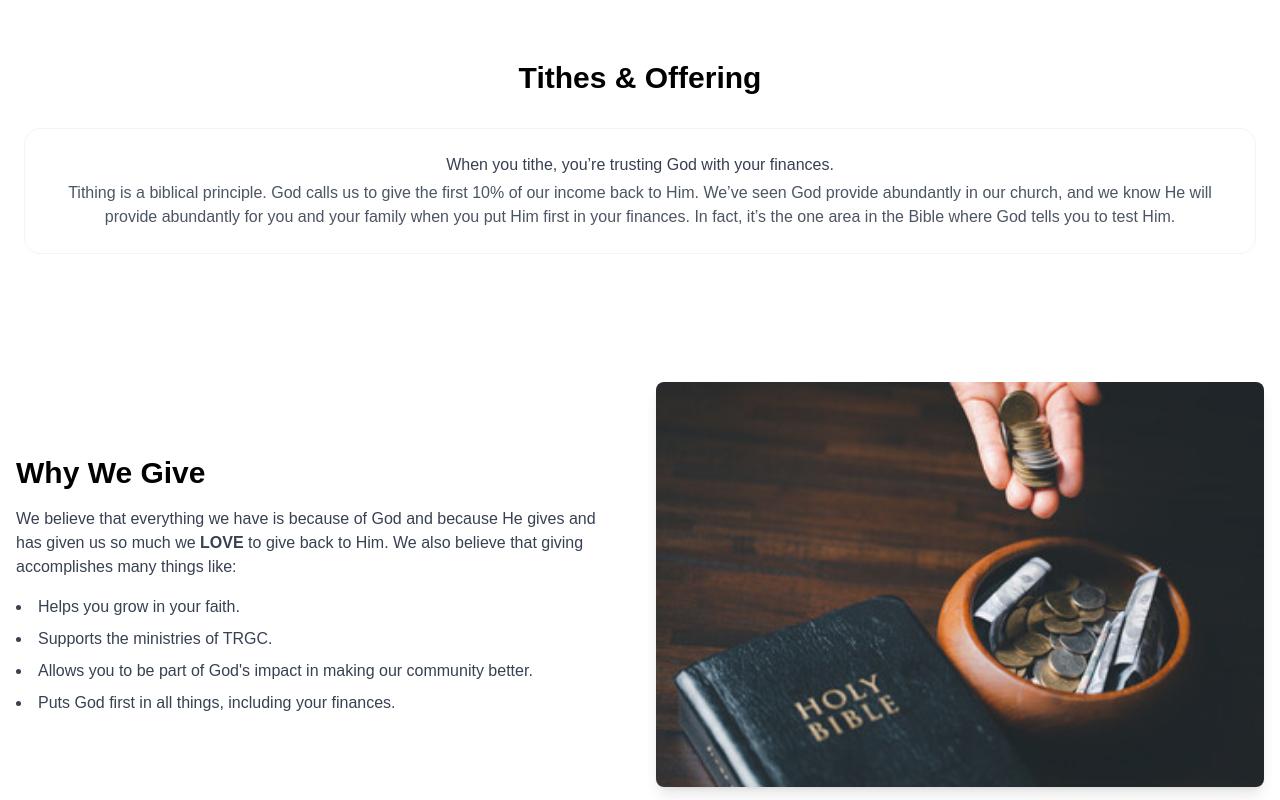
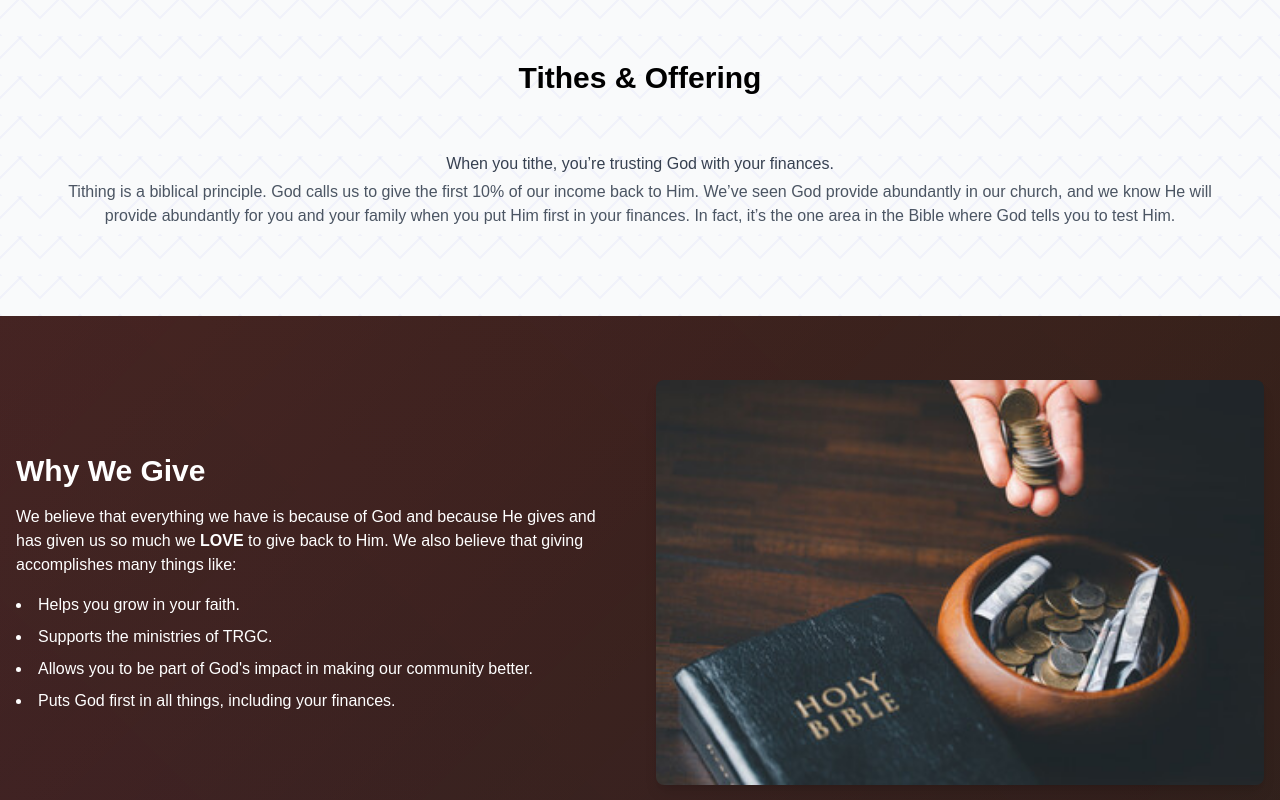
Before and after one commit to Je-ric/TRGC-Website, a React (Create React App) app: page /give in a window 1280 px wide. Shown: the part 460-1260 px from the top of the page. Built offline with nearby package versions, Linux system fonts and the light colour scheme.

Commit message:
Add DiagonalGrid and VolcanicEmber components; enhance Give page layout

```diff
--- /dev/null
+++ b/src/Components/ui/DiagonalGrid.js
@@ -0,0 +1,21 @@
+export default function DiagonalGrid({ children, className = '' }) {
+  return (
+    <div className={`relative w-full bg-gray-50 ${className}`}>
+      {/* Modern Diagonal Grid */}
+      <div
+        className="absolute inset-0 z-0 pointer-events-none"
+        style={{
+          backgroundImage: `
+            repeating-linear-gradient(45deg, rgba(99, 102, 241, 0.05) 0, rgba(99, 102, 241, 0.05) 2px, transparent 2px, transparent 40px),
+            repeating-linear-gradient(-45deg, rgba(99, 102, 241, 0.05) 0, rgba(99, 102, 241, 0.05) 2px, transparent 2px, transparent 40px)
+          `,
+          backgroundSize: "40px 40px",
+          filter: "blur(0.5px)",
+        }}
+      />
+      <div className="relative z-10">
+        {children}
+      </div>
+    </div>
+  );
+}
--- /dev/null
+++ b/src/Components/ui/VolcanicEmber.js
@@ -0,0 +1,20 @@
+export default function VolcanicEmber({ children, className = '' }) {
+  return (
+    <div className={`relative w-full ${className}`}>
+      {/* Modern Ember Gradient */}
+      <div
+        className="absolute inset-0 z-0"
+        style={{
+          background: `
+            linear-gradient(135deg, rgba(255, 99, 72, 0.15), rgba(255, 159, 67, 0.05)),
+            linear-gradient(45deg, rgba(87, 24, 69, 0.15), rgba(153, 27, 27, 0.08)),
+            #1c1917
+          `
+        }}
+      />
+      <div className="relative z-10">
+        {children}
+      </div>
+    </div>
+  );
+}
--- a/src/pages/give.js
+++ b/src/pages/give.js
@@ -3,6 +3,8 @@ import ParallaxSection from "../Components/ParallaxSection";
 import giveImage1 from "../assets/img/Give-1.jpg";
 import giveImage2 from "../assets/img/Give-2.jpg";
 import giveImage3 from "../assets/img/Give-3.jpg";
+import DiagonalGrid from '../Components/ui/DiagonalGrid';
+import VolcanicEmber from '../Components/ui/VolcanicEmber';
 import { Wallet, Landmark, Smartphone, HandCoins } from "lucide-react";
 
 export default function Give() {
@@ -14,13 +16,14 @@ export default function Give() {
         image={giveImage3}
       />
 
+      <DiagonalGrid>
         <section className="max-w-7xl mx-auto px-6 py-16">
           <h2 className="text-3xl font-semibold mb-8 text-center">Tithes & Offering</h2>
 
           <div className="flex flex-col md:flex-row justify-center items-start gap-6 md:gap-8 lg:gap-10 flex-wrap">
 
             {/* Tithes */}
-          <div className="flex-1 min-w-[250px] p-6 rounded-2xl bg-white border border-gray-100 text-center">
+            <div className="flex-1 min-w-[250px] p-6 rounded-2xl text-center">
 
               <div className="space-y-1 text-gray-700">
                 <p className="font-medium">When you tithe, you’re trusting God with your finances.</p>
@@ -30,46 +33,23 @@ export default function Give() {
               </div>
             </div>
 
-          {/* Offering */}
-          {/* <div className="flex-1 min-w-[250px] p-6 rounded-2xl bg-white border border-gray-100 text-center">
-      <div className="flex flex-col items-center gap-3 mb-4">
-        <div className="p-3 rounded-full bg-green-50">
-
-          <svg className="w-7 h-7 text-green-600" fill="currentColor" viewBox="0 0 24 24">
-            <path d="M12 1L3 5v6c0 5 4 9 9 9s9-4 9-9V5l-9-4z"/>
-          </svg>
-        </div>
-        <h3 className="text-xl font-semibold">Offering</h3>
-      </div>
-
-      <div className="space-y-1 text-gray-700">
-        <p className="font-medium">Offerings are an act of worship and generosity.</p>
-        <p className="text-gray-600">
-          Offerings allow you to support the church’s ministry, missions, and community outreach.
-          Giving with a joyful and willing heart reflects your gratitude to God and helps meet the needs
-          of others in the church and community. It’s an opportunity to participate in God’s work and
-          make a meaningful impact.
-        </p>
-      </div>
-
-    </div> */}
-
           </div>
         </section>
+      </DiagonalGrid>
 
 
       {/* Two-column layout */}
-      <div className="max-w-7xl mx-auto px-4 py-16 flex flex-col md:flex-row items-center gap-8">
-
+      <VolcanicEmber>
+        <div className="max-w-7xl mx-auto px-4 py-16 flex flex-col md:flex-row items-center gap-8 text-white">
           {/* Left: Text */}
           <div className="md:w-1/2">
             <h2 className="text-3xl font-semibold mb-4">Why We Give</h2>
-          <p className="mb-4 text-gray-700">
+            <p className="mb-4">
               We believe that everything we have is because of God and because He gives and has
               given us so much we <strong>LOVE</strong> to give back to Him. We also believe that giving
               accomplishes many things like:
             </p>
-          <ul className="list-disc list-inside space-y-2 text-gray-700">
+            <ul className="list-disc list-inside space-y-2">
               <li>Helps you grow in your faith.</li>
               <li>Supports the ministries of TRGC.</li>
               <li>Allows you to be part of God's impact in making our community better.</li>
@@ -86,14 +66,7 @@ export default function Give() {
             />
           </div>
         </div>
-
-      <ParallaxSection
-        title="Your generosity makes a difference."
-        desc={`“Bring the whole tithe into the storehouse, that there may be food in my house. Test me in this,” says the Lord Almighty,
-              “and see if I will not throw open the floodgates of heaven and pour out so much blessing that there will not be room enough to store it.”
-              — Malachi 3:10 NIV`}
-        image={giveImage2}
-      />
+      </VolcanicEmber>
 
       <section className="max-w-7xl mx-auto px-6 py-16">
         <h2 className="text-3xl font-semibold mb-8 text-center">Ways to Give</h2>
@@ -163,10 +136,14 @@ export default function Give() {
       </section>
 
 
+      <ParallaxSection
+        title="Your generosity makes a difference."
+        desc={`“Bring the whole tithe into the storehouse, that there may be food in my house. Test me in this,” says the Lord Almighty,
+              “and see if I will not throw open the floodgates of heaven and pour out so much blessing that there will not be room enough to store it.”
+              — Malachi 3:10 NIV`}
+        image={giveImage2}
+      />
     </div>
-
-
-
 
   );
 }
```
Lines whose indentation alone changed are shown as unchanged.
